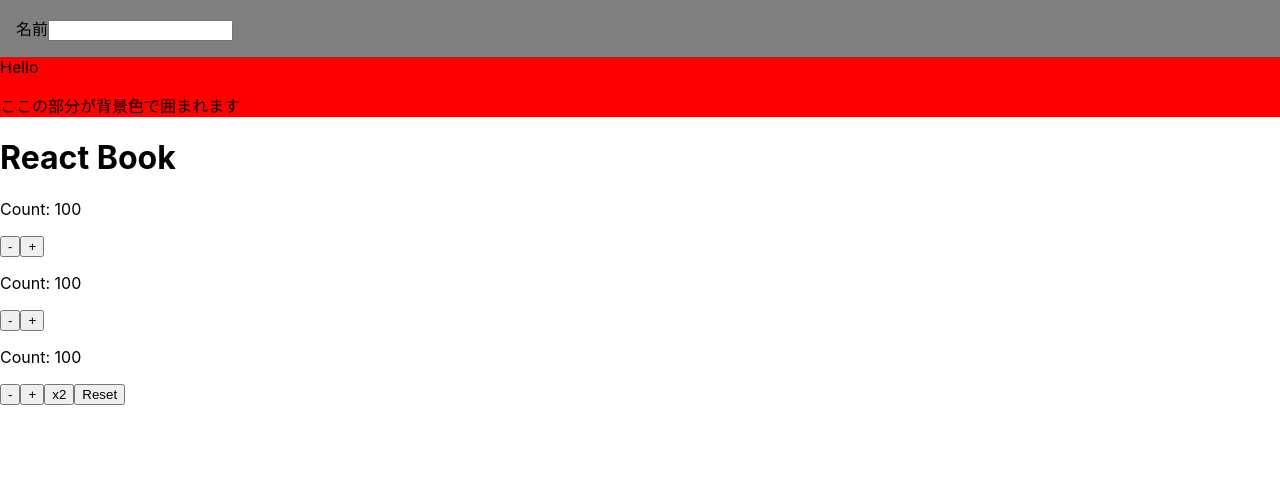
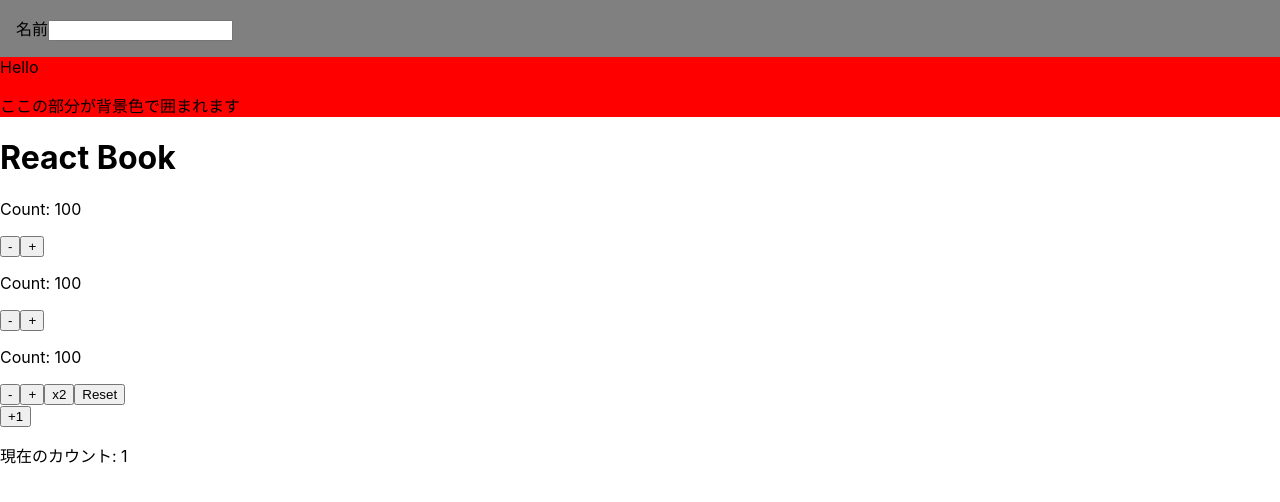
Before and after one commit to Yuzunoha/react-sample, a React (Create React App) app: page / in a window 1280 px wide. Shown: the top 502 px of the page. Built offline with nearby package versions, Linux system fonts and the light colour scheme.

Commit message:
memo。strictは外した。ログが二重で出る

```diff
--- /dev/null
+++ b/src/components/Parent.tsx
@@ -0,0 +1,45 @@
+import React, { memo, useState } from 'react';
+
+const p = console.log;
+
+type FizzProps = { isFizz: boolean };
+
+// Fizzは通常の関数コンポーネント
+// isFizzがtrueの場合はFizzと表示し、それ以外は何も表示しない
+// isFizzの変かに関わらず、親が再描画されるとFizzも再描画される
+const Fizz = (props: FizzProps) => {
+    const { isFizz } = props;
+    p(`Fizzが再描画されました isFizz=${isFizz}`);
+    return <span>{isFizz ? 'Fizz' : ''}</span>;
+};
+
+type BuzzProps = { isBuzz: boolean };
+
+// Buzzはメモ化した関数コンポーネント
+// isBuzzがtrueの場合はBuzzと表示し、それ以外は何も表示しない
+// 親コンポーネントが再描画されても、isBuzzが変化しない限りはBuzzは再描画しない
+const Buzz = memo<BuzzProps>((props: BuzzProps) => {
+    const { isBuzz } = props;
+    p(`Buzzが再描画されました isBuzz=${isBuzz}`);
+    return <span>{isBuzz ? 'Buzz' : ''}</span>;
+});
+
+// この形式でexportしたときはimport { Parent } from ... で読み込む
+export const Parent = () => {
+    const [count, setCount] = useState(1);
+    const isFizz = count % 3 === 0;
+    const isBuzz = count % 5 === 0;
+
+    p(`Parentが再描画されました count=${count}`);
+
+    return (
+        <div>
+            <button onClick={() => setCount((c) => c + 1)}>+1</button>
+            <p>{`現在のカウント: ${count}`}</p>
+            <p>
+                <Fizz isFizz={isFizz}></Fizz>
+                <Buzz isBuzz={isBuzz}></Buzz>
+            </p>
+        </div>
+    );
+};
--- a/src/index.tsx
+++ b/src/index.tsx
@@ -11,18 +11,20 @@ import Page from './components/ContextSample';
 import State1 from './components/State1';
 import ReduceCounter from './components/Reducer1';
 import ReduceCounter2 from './components/Reducer2';
+import { Parent } from './components/Parent';
 
 const root = ReactDOM.createRoot(document.getElementById('root') as HTMLElement);
 root.render(
     // JSXタグ
-    <React.StrictMode>
+    <>
         <Name />
         <ContainerSample />
         <Page />
         <State1 initialValue={100} />
         <ReduceCounter initialValue={100} />
         <ReduceCounter2 initialValue={100} />
-    </React.StrictMode>
+        <Parent />
+    </>
 );
 
 // If you want to start measuring performance in your app, pass a function
```
